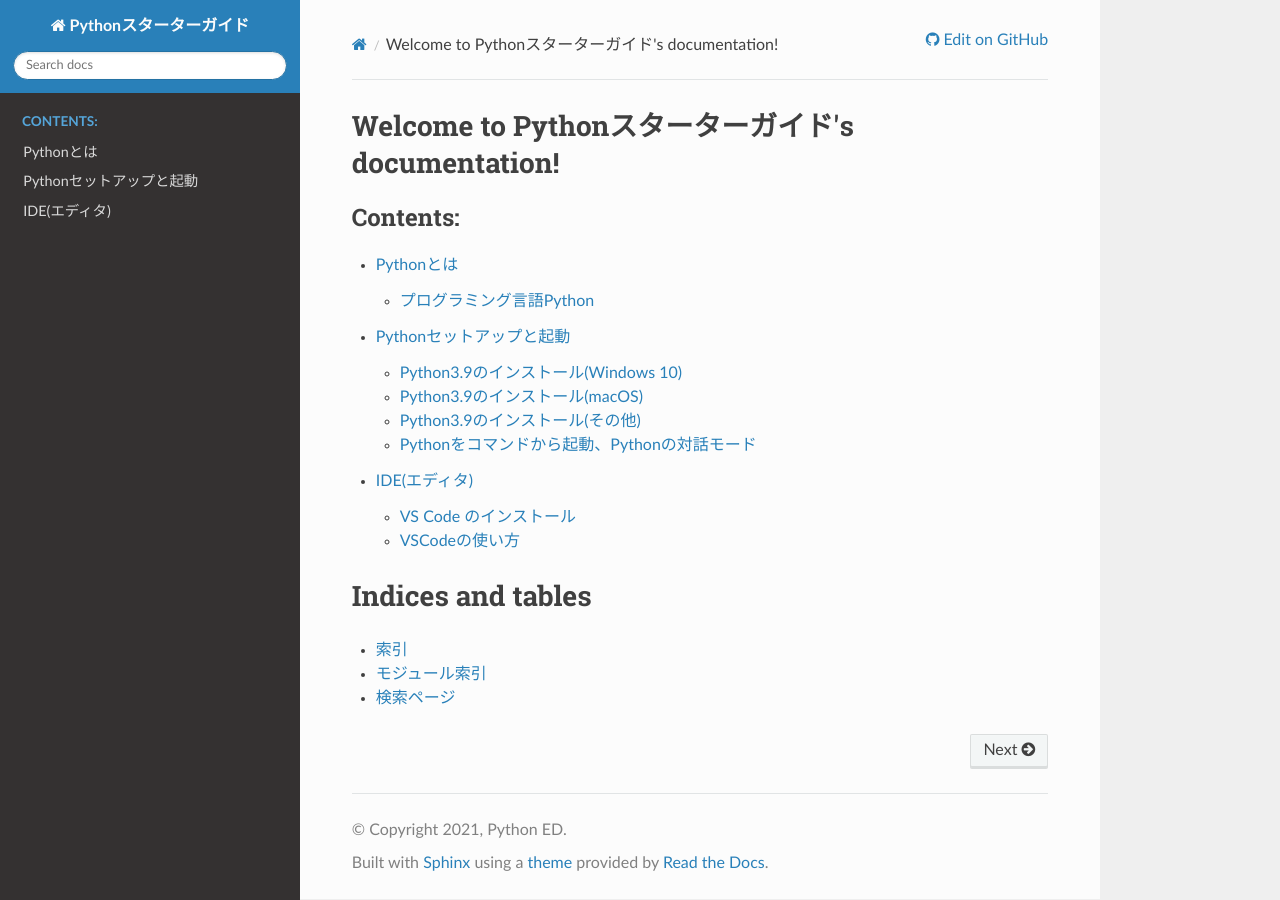
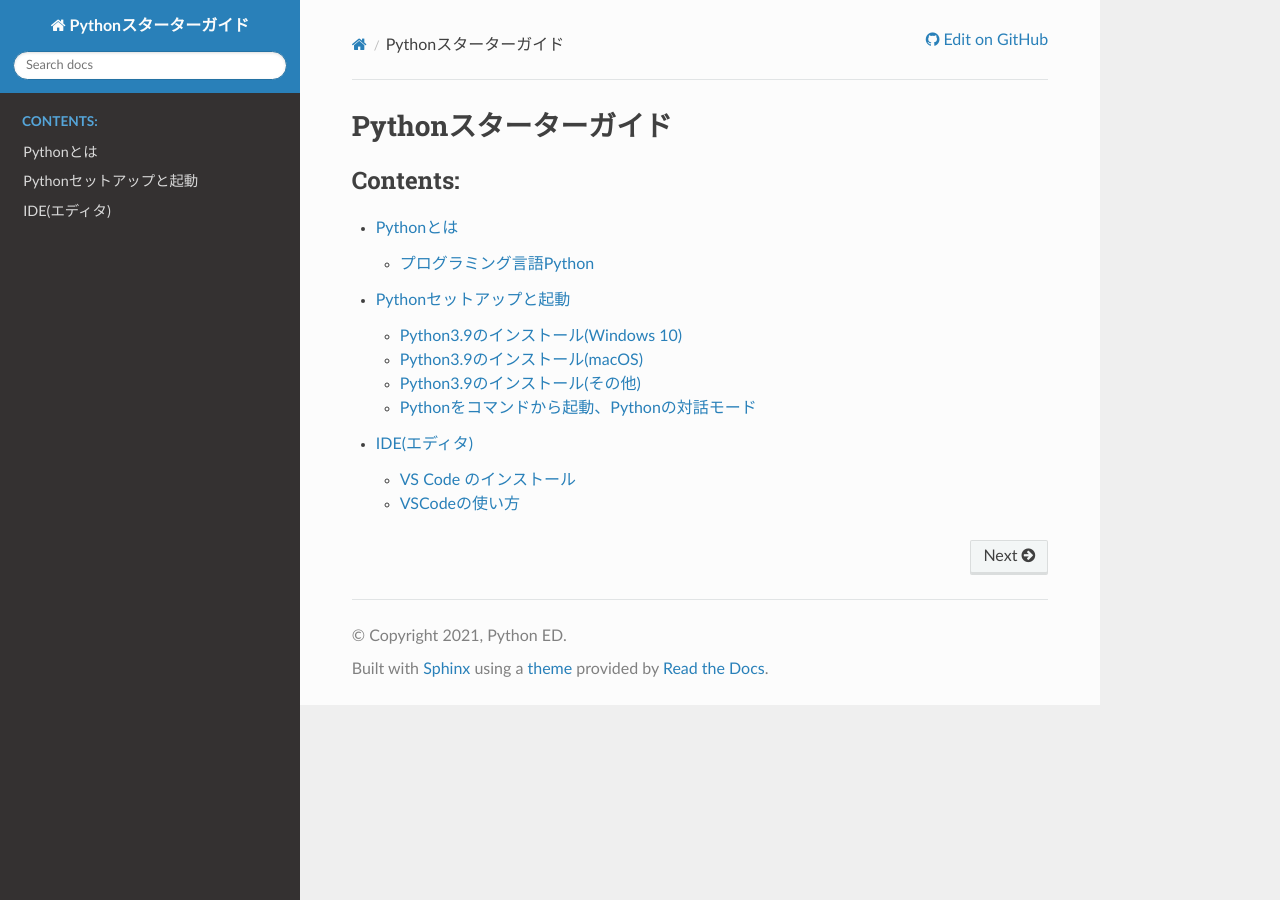
Before and after one commit to python-ed-open-doc/python-starter-guide, a Sphinx documentation site: the page built from source/index.rst, in a window 1280 px wide. Built offline with Sphinx 7.4.7 and the Read the Docs theme 2.0.0, drawn with Linux system fonts in a browser that asks for light colours.

Commit message:
update index page

```diff
--- a/source/index.rst
+++ b/source/index.rst
@@ -3,7 +3,7 @@
    You can adapt this file completely to your liking, but it should at least
    contain the root `toctree` directive.
 
-Welcome to Pythonスターターガイド's documentation!
+Pythonスターターガイド
 ==================================================
 
 
@@ -17,9 +17,9 @@ Welcome to Pythonスターターガイド's documentation!
 
 
 
-Indices and tables
-==================
+.. Indices and tables
+.. ==================
 
-* :ref:`genindex`
-* :ref:`modindex`
-* :ref:`search`
+.. * :ref:`genindex`
+.. * :ref:`modindex`
+.. * :ref:`search`
```
